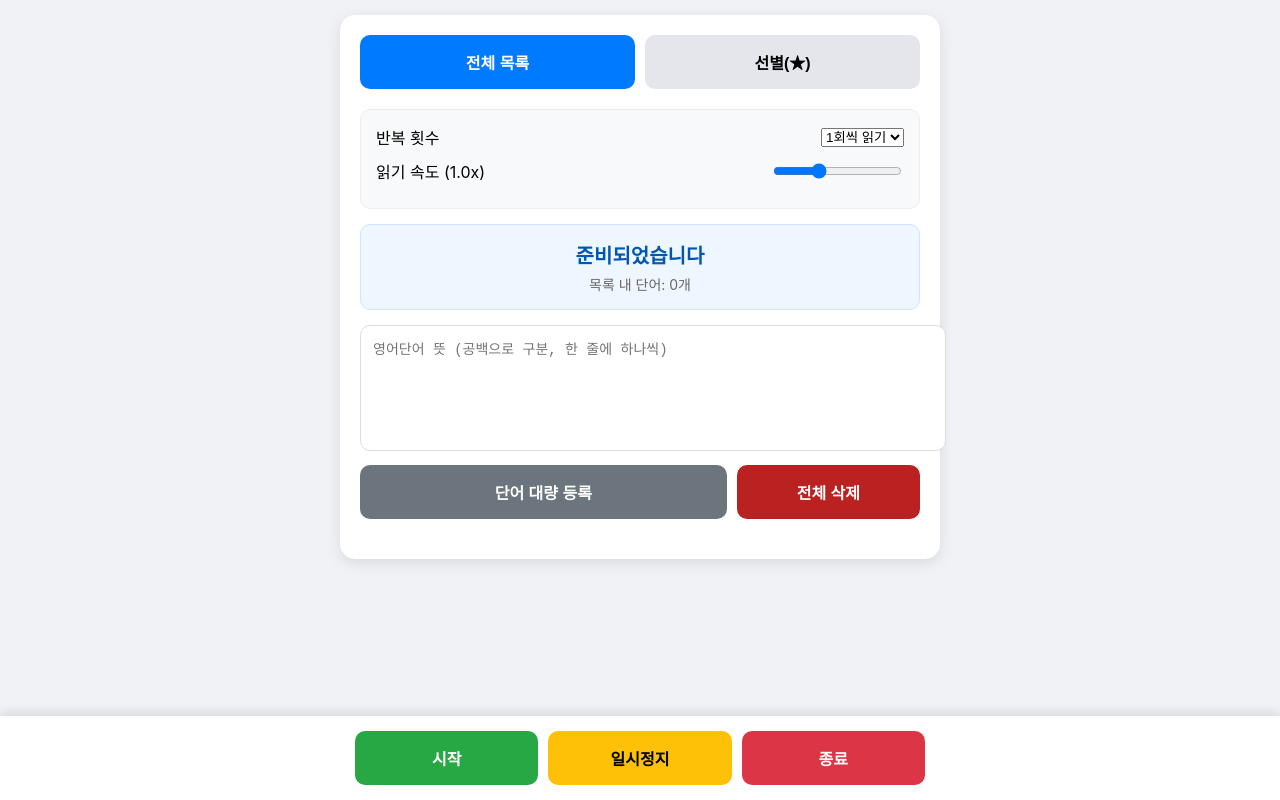
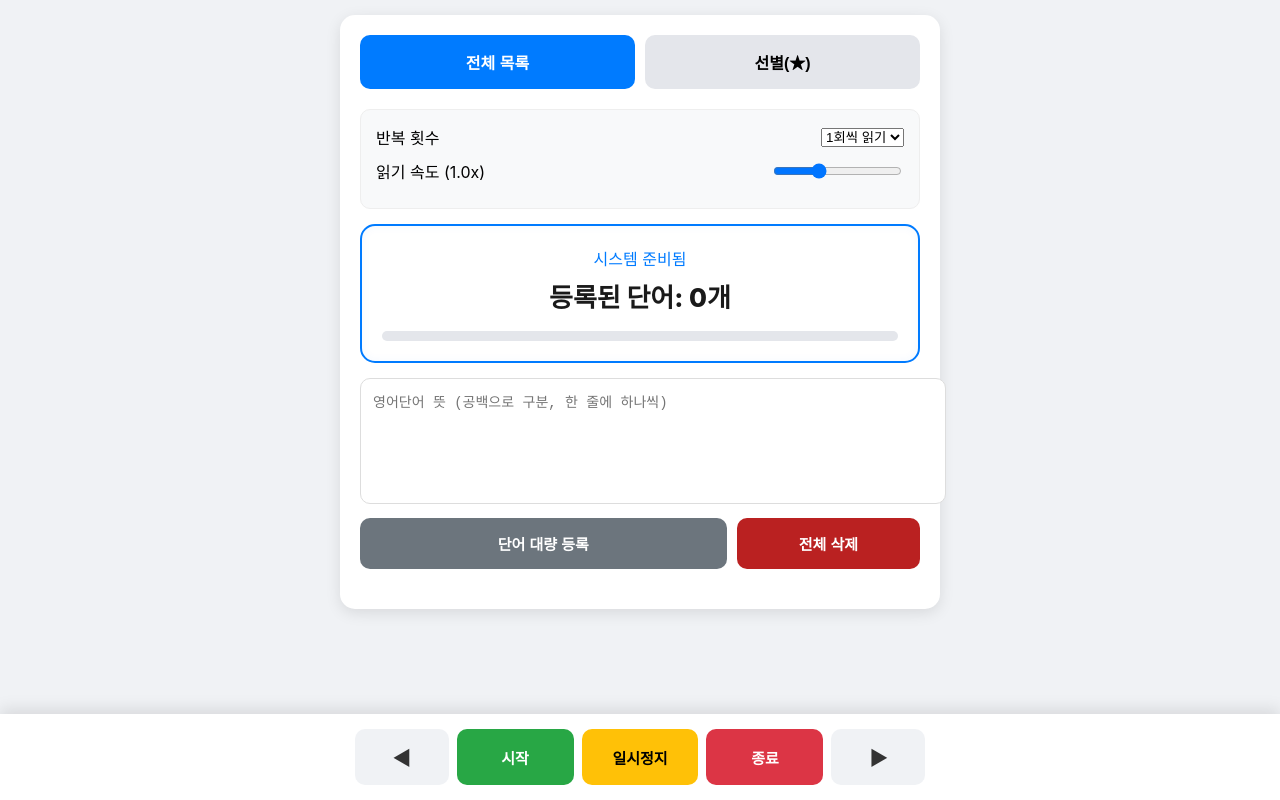
Before and after one commit to passcomm/my_dictionary_site, a plain HTML site: page index.html in a window 1280 px wide. Drawn offline with Linux system fonts and the light colour scheme.

Commit message:
Update index.html

```diff
--- a/index.html
+++ b/index.html
@@ -3,9 +3,9 @@
 <head>
     <meta charset="UTF-8">
     <meta name="viewport" content="width=device-width, initial-scale=1.0, maximum-scale=1.0, user-scalable=no">
-    <title>Perfect Voice Voca Player</title>
+    <title>Perfect Voice Voca Player PRO</title>
     <style>
-        body { font-family: -apple-system, sans-serif; max-width: 600px; margin: 0 auto; background: #f0f2f5; padding: 15px 15px 100px 15px; } /* 하단 여백 추가 */
+        body { font-family: -apple-system, sans-serif; max-width: 600px; margin: 0 auto; background: #f0f2f5; padding: 15px 15px 120px 15px; }
         .container { background: white; padding: 20px; border-radius: 15px; box-shadow: 0 4px 15px rgba(0,0,0,0.1); }
         .tabs { display: flex; gap: 10px; margin-bottom: 20px; }
         .tab-btn { flex: 1; padding: 15px; border: none; background: #e4e6eb; border-radius: 10px; font-weight: bold; font-size: 16px; cursor: pointer; }
@@ -13,37 +13,40 @@
         .settings { background: #f8f9fa; padding: 15px; border-radius: 10px; margin-bottom: 15px; border: 1px solid #eee; }
         .setting-item { display: flex; justify-content: space-between; align-items: center; margin-bottom: 10px; }
 
-        /* 상단 고정 상태 박스 */
-        .status-box { text-align: center; background: #eef6ff; padding: 15px; border-radius: 10px; margin: 15px 0; border: 1px solid #d0e3ff; }
-        #statusLabel { font-size: 20px; font-weight: bold; color: #0056b3; }
-        #progressDetail { font-size: 14px; color: #666; margin-top: 5px; }
+        /* [보완 1] 상태 박스 디자인 개선 (크고 선명하게) */
+        .status-box { text-align: center; background: #ffffff; padding: 20px; border-radius: 15px; margin: 15px 0; border: 2px solid #007bff; box-shadow: inset 0 0 10px rgba(0,123,255,0.05); }
+        #statusLabel { font-size: 16px; color: #007bff; margin-bottom: 10px; display: block; }
+        #progressDetail { font-size: 26px; font-weight: 800; color: #1a1a1a; line-height: 1.4; word-break: keep-all; } /* 단어 크기 확대 */
 
-        /* [수정 1] 플로팅 컨트롤바 스타일 */
+        /* [보완 2] 진행 바(Progress Bar) */
+        .progress-container { width: 100%; background-color: #e4e6eb; border-radius: 10px; margin-top: 15px; height: 10px; overflow: hidden; }
+        #progressBar { width: 0%; height: 100%; background-color: #007bff; transition: width 0.3s; }
+
+        /* [보완 3] 플로팅 컨트롤바 (이동 버튼 추가) */
         .controls-wrapper {
             position: fixed;
-            bottom: 0;
-            left: 0;
-            right: 0;
-            background: rgba(255, 255, 255, 0.95);
+            bottom: 0; left: 0; right: 0;
+            background: rgba(255, 255, 255, 0.98);
             padding: 15px;
-            box-shadow: 0 -4px 10px rgba(0,0,0,0.1);
+            box-shadow: 0 -5px 15px rgba(0,0,0,0.1);
             z-index: 1000;
             display: flex;
             justify-content: center;
         }
         .controls {
             display: grid;
-            grid-template-columns: 1fr 1fr 1fr;
-            gap: 10px;
+            grid-template-columns: 0.8fr 1fr 1fr 1fr 0.8fr; /* 5열 배치 */
+            gap: 8px;
             width: 100%;
             max-width: 570px;
         }
 
-        button { padding: 15px; border-radius: 10px; border: none; cursor: pointer; font-weight: bold; font-size: 16px; }
+        button { padding: 15px 5px; border-radius: 10px; border: none; cursor: pointer; font-weight: bold; font-size: 15px; }
         .primary { background: #28a745; color: white; }
         .warning { background: #ffc107; color: black; }
         .danger { background: #dc3545; color: white; }
         .secondary { background: #6c757d; color: white; }
+        .move-btn { background: #f0f2f5; color: #333; font-size: 18px; } /* 이동 버튼 스타일 */
 
         textarea { width: 100%; height: 100px; margin-bottom: 10px; border-radius: 10px; border: 1px solid #ddd; padding: 12px; font-size: 14px; resize: none; }
         .admin-controls { display: grid; grid-template-columns: 2fr 1fr; gap: 10px; margin-bottom: 20px; }
@@ -51,8 +54,6 @@
         .word-text { flex: 1; margin-left: 10px; font-size: 16px; }
         .star { font-size: 28px; color: #ccc; cursor: pointer; }
         .star.selected { color: #ffc107; }
-
-        /* 버튼 스타일 분리 */
         .del-btn { padding: 5px 10px; font-size: 12px; background: #ffeded; color: #d9534f; border: 1px solid #d9534f; border-radius: 5px; }
         .unselect-btn { padding: 5px 10px; font-size: 12px; background: #f0f0f0; color: #555; border: 1px solid #ccc; border-radius: 5px; }
     </style>
@@ -81,8 +82,11 @@
     </div>
 
     <div class="status-box">
-        <div id="statusLabel">준비되었습니다</div>
-        <div id="progressDetail">등록된 단어: 0개</div>
+        <span id="statusLabel">시스템 준비됨</span>
+        <div id="progressDetail">대기 중</div>
+        <div class="progress-container">
+            <div id="progressBar"></div>
+        </div>
     </div>
 
     <textarea id="bulkInput" placeholder="영어단어 뜻 (공백으로 구분, 한 줄에 하나씩)"></textarea>
@@ -97,9 +101,11 @@
 
 <div class="controls-wrapper">
     <div class="controls">
+        <button class="move-btn" onclick="moveWord(-1)">◀</button>
         <button class="primary" onclick="startReading()">시작</button>
         <button class="warning" onclick="pauseReading()">일시정지</button>
         <button class="danger" onclick="stopReading()">종료</button>
+        <button class="move-btn" onclick="moveWord(1)">▶</button>
     </div>
 </div>
 
@@ -118,8 +124,12 @@
     }
 
     function updateStatus() {
-        const total = (currentTab === 'all' ? words.length : words.filter(w=>w.selected).length);
-        document.getElementById('progressDetail').innerText = `목록 내 단어: ${total}개`;
+        const list = currentTab === 'all' ? words : words.filter(w=>w.selected);
+        const total = list.length;
+        if (!isReading) {
+            document.getElementById('progressDetail').innerText = `등록된 단어: ${total}개`;
+            document.getElementById('progressBar').style.width = '0%';
+        }
     }
 
     function switchTab(t) {
@@ -143,23 +153,17 @@
 
     function clearAllWords() { if(confirm("전체 삭제하시겠습니까?")) { stopReading(); words = []; save(); } }
 
-    // [수정 2] 렌더링 시 탭에 따라 버튼 분기 처리
     function render() {
         const listDiv = document.getElementById('wordListDisplay');
         listDiv.innerHTML = '';
         const fragment = document.createDocumentFragment();
-
         words.forEach((word, index) => {
             if (currentTab === 'selected' && !word.selected) return;
-
             const item = document.createElement('div');
             item.className = 'word-item';
-
-            // 전체 탭에서는 '삭제', 선별 탭에서는 '해제' 버튼 표시
             const actionBtn = currentTab === 'all'
                 ? `<button class="del-btn" onclick="deleteWord(${index})">삭제</button>`
                 : `<button class="unselect-btn" onclick="toggleSelect(${index})">해제</button>`;
-
             item.innerHTML = `<span class="star ${word.selected ? 'selected' : ''}" onclick="toggleSelect(${index})">★</span>
                 <span class="word-text">${word.text}</span>
                 ${actionBtn}`;
@@ -181,21 +185,51 @@
         readNextItem(list);
     }
 
+    // [보완 3] 앞/뒤 이동 함수
+    function moveWord(step) {
+        const list = currentTab === 'all' ? words : words.filter(w=>w.selected);
+        if (list.length === 0) return;
+
+        synth.cancel(); // 현재 재생 중단
+        currentIdx += step;
+        currentRepeat = 0; // 반복 횟수 초기화
+
+        if (currentIdx < 0) currentIdx = list.length - 1; // 처음에서 뒤로가면 마지막으로
+        if (currentIdx >= list.length) currentIdx = 0; // 마지막에서 앞으로가면 처음으로
+
+        if (isReading) {
+            readNextItem(list);
+        } else {
+            // 정지 상태에서 이동 시 텍스트만 갱신
+            updateUI(list);
+        }
+    }
+
+    function updateUI(list) {
+        const fullText = list[currentIdx].text;
+        let english = fullText.split(/[ \t]/)[0];
+        let korean = fullText.replace(english, "").trim();
+
+        document.getElementById('statusLabel').innerText = `단어 학습 중 (${currentIdx + 1} / ${list.length})`;
+        document.getElementById('progressDetail').innerText = `${english}\n${korean}`;
+
+        // 진행 바 업데이트
+        const percent = ((currentIdx + 1) / list.length) * 100;
+        document.getElementById('progressBar').style.width = percent + '%';
+    }
+
     function readNextItem(list) {
         if (!isReading || currentIdx >= list.length) {
             if (currentIdx >= list.length) stopReading();
             return;
         }
 
+        updateUI(list);
         const fullText = list[currentIdx].text;
         let english = fullText.split(/[ \t]/)[0];
         let korean = fullText.replace(english, "").trim();
 
-        document.getElementById('statusLabel').innerText = `읽는 중: ${currentIdx + 1} / ${list.length}`;
-        document.getElementById('progressDetail').innerText = `${english} : ${korean} (${currentRepeat + 1}회)`;
-
         const spd = parseFloat(document.getElementById('readSpeed').value);
-
         const utterEng = new SpeechSynthesisUtterance(english);
         utterEng.lang = 'en-US';
         utterEng.rate = spd;
@@ -205,7 +239,6 @@
             const utterKor = new SpeechSynthesisUtterance(korean);
             utterKor.lang = 'ko-KR';
             utterKor.rate = spd;
-
             utterKor.onend = () => {
                 if (!isReading) return;
                 currentRepeat++;
@@ -223,7 +256,12 @@
     }
 
     function pauseReading() { isReading = false; synth.cancel(); document.getElementById('statusLabel').innerText = "일시 정지됨"; }
-    function stopReading() { isReading = false; currentIdx = 0; currentRepeat = 0; synth.cancel(); document.getElementById('statusLabel').innerText = "준비되었습니다"; updateStatus(); }
+    function stopReading() {
+        isReading = false; currentIdx = 0; currentRepeat = 0; synth.cancel();
+        document.getElementById('statusLabel').innerText = "시스템 준비됨";
+        document.getElementById('progressBar').style.width = '0%';
+        updateStatus();
+    }
     window.onload = () => { render(); updateStatus(); };
 </script>
 </body>
```
